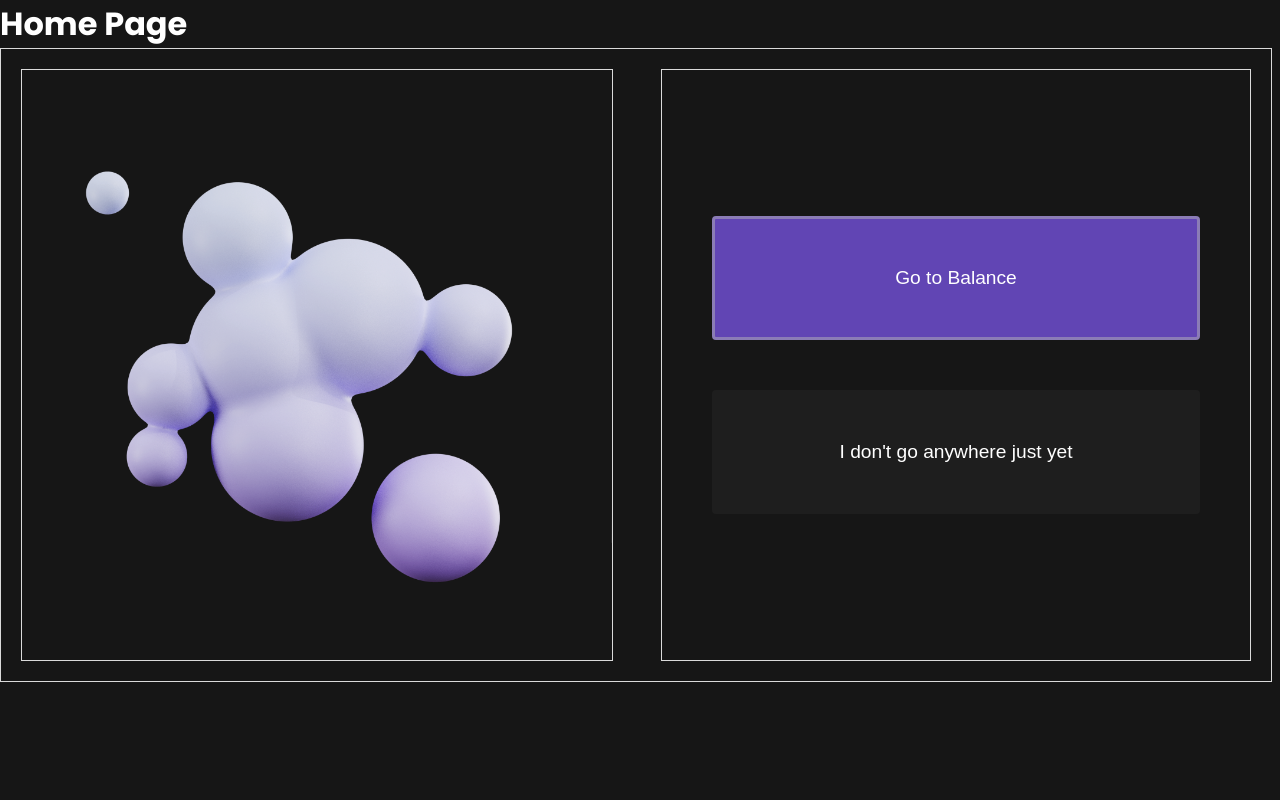
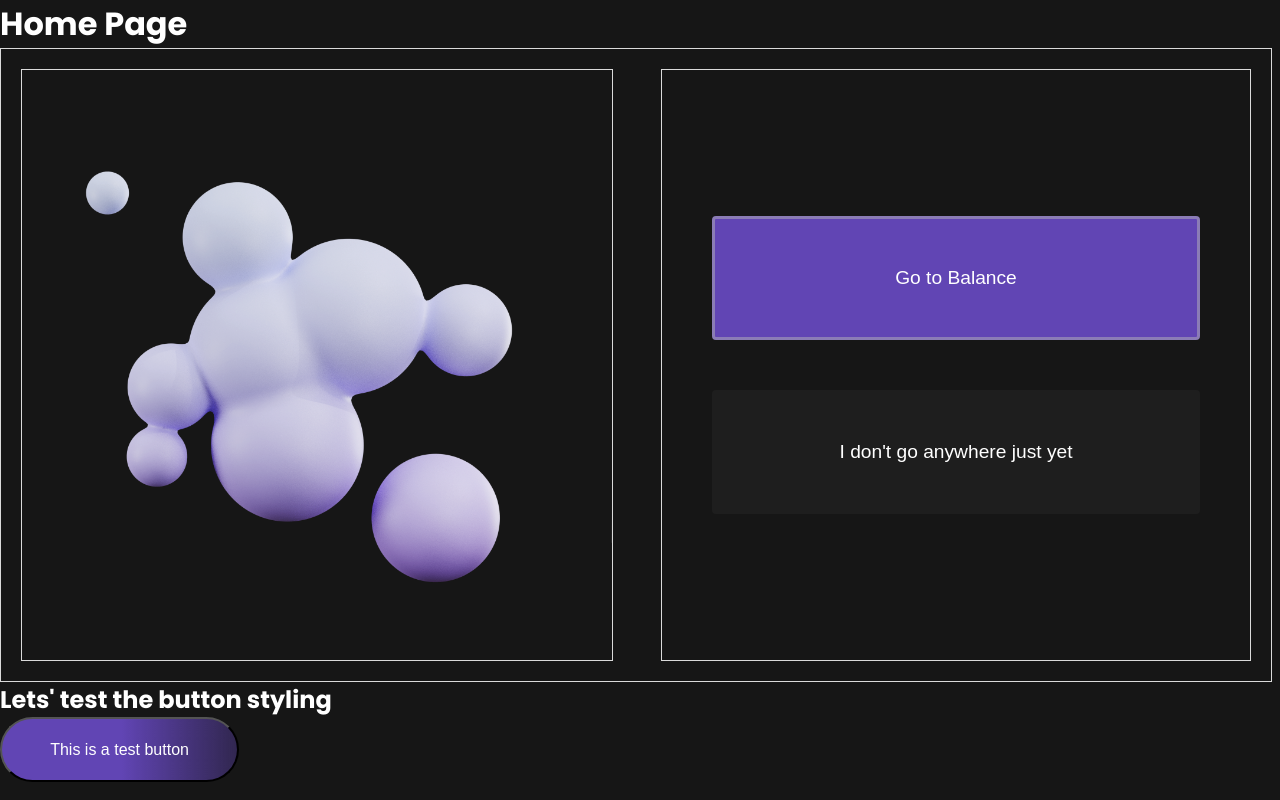
Before and after one commit to PaivarintaEmilia/fullStackOwnMainProject, a React (Vite) app: page / in a window 1280 px wide. Built offline with nearby package versions, Linux system fonts and the light colour scheme.

Commit message:
Test button global styling. Add global style for buttons in globals.css / #global-btn.
If you want to add alternative styles for the buttons use components css modules and className classes.

```diff
--- a/src/assets/globals.css
+++ b/src/assets/globals.css
@@ -1,4 +1,3 @@
-
 :root {
     font-family: "Poppins", sans-serif;
     font-weight: 400;
@@ -17,3 +16,15 @@ body {
     background-color: #161616;
     color: white;
 }
+
+/* Global main styling of a button. Use modules classNames to different styling options. */
+#global-btn {
+    width: 14.94619rem;
+    height: 4.0625rem;
+    flex-shrink: 0;
+    border-radius: 3.1875rem;
+    background: linear-gradient(90deg, #6145B4 51%, rgba(97, 69, 180, 0.37) 100%);
+    backdrop-filter: blur(12.399999618530273px);
+    color: white;
+    font-size: 1rem;
+}
--- a/src/components/NavContainer/NavContainer.tsx
+++ b/src/components/NavContainer/NavContainer.tsx
@@ -45,7 +45,7 @@ const NavContainer: React.FC<NavContainerProps> = ({
                     type="button"
                     value="" // tarvitaanko navContainerissa?
                     className={styles.navContainerBtnFirst}
-                    id="nav-container-btn-first-id" // tarvitaanko?
+                    id=""
                     onClick={handleFirstButtonClick}
                     text={buttonTextFirst}
                 />
@@ -54,7 +54,7 @@ const NavContainer: React.FC<NavContainerProps> = ({
                     type="button"
                     value="" // tarvitaanko navContainerissa?
                     className={styles.navContainerBtnSecond}
-                    id="nav-container-btn-second-id" // tarvitaanko?
+                    id=""
                     onClick={handleSecondButtonClick}
                     text={buttonTextSecond}
                 />
--- a/src/pages/Home.tsx
+++ b/src/pages/Home.tsx
@@ -1,8 +1,15 @@
 import React from "react";
 import NavContainer from "../components/NavContainer/NavContainer";
+//TEst button styling
+import ButtonComponent from "../common/Button";
+
+const Home: React.FC = () => {
+
+  const handle = () => {
+    console.log("Button Clicked")
+  };
 
 
-const Home: React.FC = () => {
   return (
     <div>
       <h1>Home Page</h1>
@@ -12,6 +19,16 @@ const Home: React.FC = () => {
         buttonTextFirst="Go to Balance"
         buttonTextSecond="I don't go anywhere just yet"
       />
+      <h2>Lets' test the button styling</h2>
+      <ButtonComponent
+        name="btnNavContainerFirst"
+        type="button"
+        value="" // tarvitaanko navContainerissa?
+        className=""
+        id="global-btn" // tarvitaanko?
+        onClick={handle}
+        text="This is a test button"
+      />
     </div>
   );
 };
```
Also changed, not shown: src/components/NavContainer/NavContainer.module.css (line endings or trailing spaces). Lines whose indentation alone changed are shown as unchanged.
